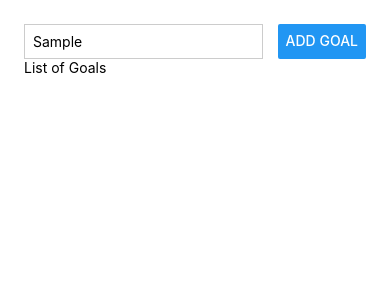
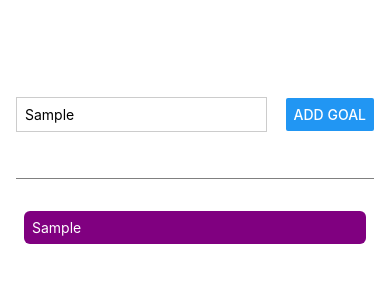
Before and after one commit to mahmoud-alwakeel/goals-app, a React Native app: screen / in a window 390 px wide. Both pictures are taken after typing "Sample" into the empty fields and a click on the button "ADD GOAL". Shown: the top 300 px of the page. Built offline with nearby package versions, Linux system fonts and the light colour scheme.

Commit message:
adding goals

```diff
--- a/App.js
+++ b/App.js
@@ -1,15 +1,32 @@
 // import { StatusBar } from 'expo-status-bar';
-import { Button, StyleSheet, Text, TextInput, View } from 'react-native';
+import { useState } from 'react';
+import { Button, ScrollView, StyleSheet, Text, TextInput, View } from 'react-native';
 
 export default function App() {
+  const [enteredGoalText, setEnteredGoalText] = useState('');
+  const [goals, setGoals] = useState([]);
+  function goalInputHandler(enteredText) {
+    setEnteredGoalText(enteredText);
+  }
+
+  function goalClickedHandler() {
+    setGoals((currentGoals) => [...currentGoals, enteredGoalText,]);
+  }
+
   return (
     <View style={styles.appContainer}>
       <View style={styles.inputContainer}>
-        <TextInput placeholder='Your course goal!' style={styles.inputText}/>
-        <Button title='Add goal' />
+        <TextInput placeholder='Your course goal!' style={styles.inputText} onChangeText={goalInputHandler} />
+        <Button title='Add goal' onPress={goalClickedHandler} />
       </View>
-      <View>
-        <Text>List of Goals</Text>
+      <View style={styles.goalsContainer}>
+        <ScrollView >
+          {goals.map((goal) => (
+            <View key={goal} style={styles.goalItem}>
+              <Text style={styles.goalItemText}>{goal}</Text>
+            </View>
+          ))}
+        </ScrollView>
       </View>
     </View>
   );
@@ -17,11 +34,21 @@ export default function App() {
 
 const styles = StyleSheet.create({
   appContainer: {
-    padding: 24
+    flex: 1,
+    paddingTop: 50,
+    paddingHorizontal: 16
   },
   inputContainer: {
+    flex: 1,
     flexDirection: "row",
-    justifyContent: "space-between"
+    justifyContent: "space-between",
+    alignItems: 'center',
+    marginBottom: 24,
+    borderBottomWidth: 1,
+    borderBottomColor: 'grey'
+  },
+  goalsContainer: {
+    flex: 5,
   },
   inputText: {
     borderWidth: 1,
@@ -36,4 +63,13 @@ const styles = StyleSheet.create({
     borderColor: "red",
     padding: 16,
   },
+  goalItem: {
+    margin: 8,
+    padding: 8,
+    borderRadius: 6,
+    backgroundColor: 'purple',
+  },
+  goalItemText: {
+    color: 'white'
+  }
 });
```
